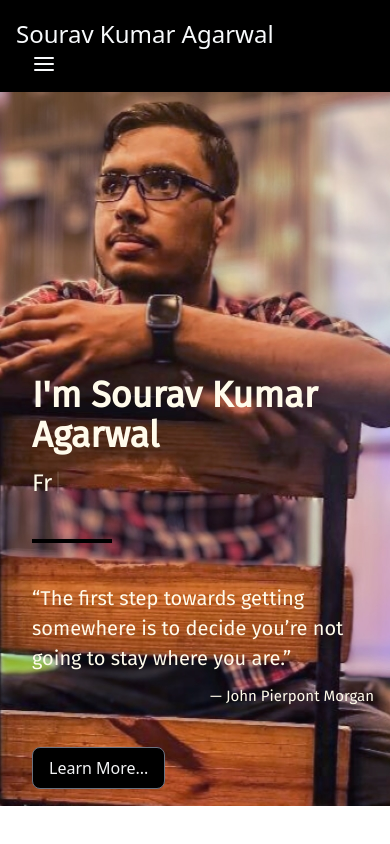
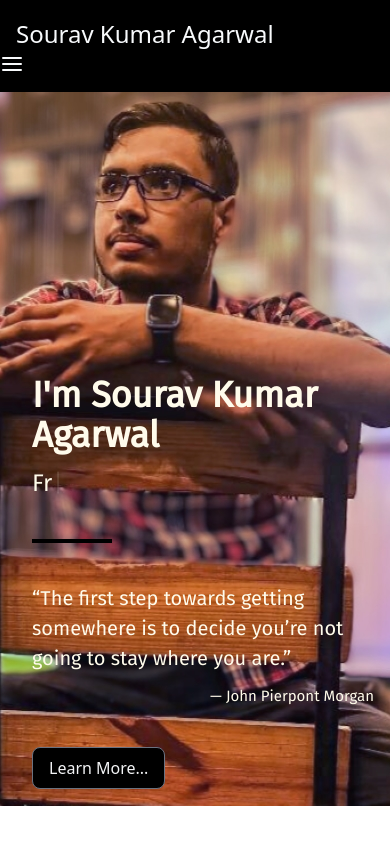
Before and after one commit to SouravKAgarwal/sourav-kr-agarwal, a Next.js app: page / in a window 390 px wide. Shown: the top 844 px of the page. Built offline with nearby package versions, Linux system fonts and the light colour scheme.

Commit message:
navbar minor fix

```diff
--- a/pages/navbar.js
+++ b/pages/navbar.js
@@ -23,7 +23,7 @@ const Navbar = ({toggleSideBar}) => {
             </Link>
         </div>
 
-        <div className='md:hidden flex ml-[2rem] justify-flex-end items-end text-[24px] text-[#f8fafc] pr-4 hover:cursor-pointer' onClick={toggleSideBar}>
+        <div className='md:hidden flex justify-flex-end items-end text-[24px] text-[#f8fafc] pr-4 hover:cursor-pointer' onClick={toggleSideBar}>
           <FiMenu/>
         </div>
       </div>
```
